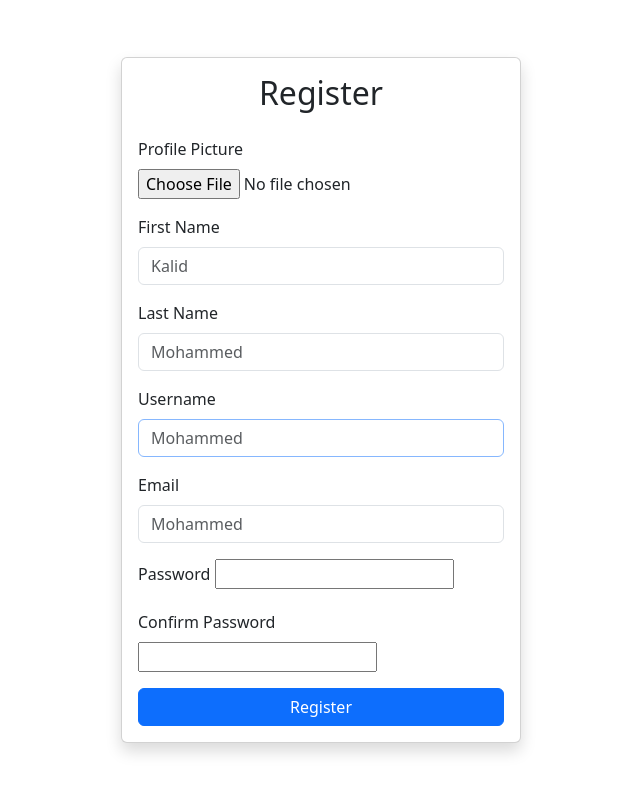
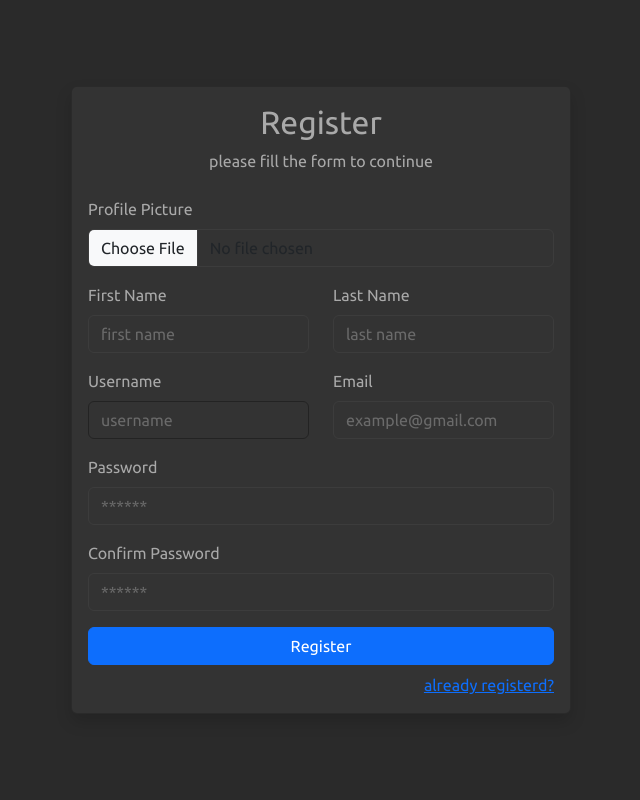
Before and after one commit to kalid-26/task_manager, a Django app: page /register/ in a window 1280 px wide. Shown: the whole page, without its empty margins (319-959 px from the left). Run offline with Django 5.2, Linux system fonts and the light colour scheme; some libraries are stand-ins or nearby versions.

Commit message:
added some files

```diff
--- a/apps/accounts/forms.py
+++ b/apps/accounts/forms.py
@@ -22,58 +22,73 @@ class CustomUserLogin(AuthenticationForm):
     )
 
 class RegisterForm(UserCreationForm):
+    email = forms.EmailField(
+        required=True,
+        widget=forms.EmailInput(
+            attrs={
+                "class": "form-control",
+                "placeholder": "example@gmail.com"
+            }
+        )
+    )
+
+    password1 = forms.CharField(
+        widget=forms.PasswordInput(
+            attrs={
+                "class": "form-control",
+                "placeholder": "******"
+            }
+        )
+    )
+
+    password2 = forms.CharField(
+        widget=forms.PasswordInput(
+            attrs={
+                "class": "form-control",
+                "placeholder": "******"
+            }
+        )
+    )
+
     class Meta:
         model = CustomUser
-        fields = ['profile_pic', 'first_name', 'last_name', 'username', 'email', 'password', 'password2']
+        fields = ['profile_pic', 'first_name', 'last_name', 'username', 'email', 'password1', 'password2']
 
         widgets = {
-            # "profile_pic": forms.ImageField(
-            #     attrs={
-            #         "class": "form-control",
-            #         "placeholder": "Kalid"
-            #     }
-            # ),
+
+            "profile_pic": forms.FileInput(
+                attrs={
+                    "class": "form-control",
+                }
+            ),
 
             "first_name": forms.TextInput(
                 attrs={
                     "class": "form-control",
-                    "placeholder": "Kalid"
+                    "placeholder": "first name"
                 }
             ),
 
             "last_name": forms.TextInput(
                 attrs={
                     "class": "form-control",
-                    "placeholder": "Mohammed"
+                    "placeholder": "last name"
                 }
             ),
 
             "username": forms.TextInput(
                 attrs={
                     "class": "form-control",
-                    "placeholder": "Mohammed"
-                }
-            ),
-
-            "email": forms.EmailInput(
-                attrs={
-                    "class": "form-control",
-                    "placeholder": "Mohammed"
-                }
-            ),
-
-            "password1": forms.PasswordInput(
-                attrs={
-                    "class": "form-control",
-                    "placeholder": "Mohammed"
-                }
-            ),
-
-            "password2": forms.PasswordInput(
-                attrs={
-                    "class": "form-control",
-                    "placeholder": "Mohammed"
+                    "placeholder": "username"
                 }
             ),
 
         }
+
+    def clean_email(self):
+        email = self.cleaned_data.get('email')
+
+        if CustomUser.objects.filter(email=email).exists():
+            raise forms.ValidationError("this email is already registerd!")
+
+        return email.lower()
--- a/apps/accounts/views.py
+++ b/apps/accounts/views.py
@@ -5,6 +5,9 @@ from django.urls import reverse_lazy
 from django.views.generic import CreateView, DetailView
 from django.contrib.auth.mixins import LoginRequiredMixin
 from django.contrib.auth import get_user_model
+from django.contrib.auth import login
+
+from django.contrib import messages
 
 User = get_user_model()
 
@@ -13,7 +16,17 @@ User = get_user_model()
 class RegisterView(CreateView):
     form_class = RegisterForm
     template_name = "registration/register.html"
-    success_url = reverse_lazy("login")
+    success_url = reverse_lazy("tasks:list_task")
+
+    def form_valid(self, form):
+        response =  super().form_valid(form)
+
+        # Auto Login
+        login(self.request, self.object)
+
+        messages.success(self.request, "Account created successfully.")
+
+        return response
 
 class ProfileView(LoginRequiredMixin, DetailView):
     model = User
--- a/apps/tasks/templates/tasks/list_task.html
+++ b/apps/tasks/templates/tasks/list_task.html
@@ -32,7 +32,6 @@
 
     <thead>
         <tr>
-            <th>Profile Picture</th>
             <th>Title</th>
             <th>Status</th>
             <th>Created</th>
@@ -43,7 +42,6 @@
     <tbody>
         {% for task in tasks %}
         <tr>
-            <td><img src="{{ task.profile_pic }}"></td>
             <td>{{ task.title }}</td>
             <td>
                 {% if task.get_status_display == "Pending" %}
--- /dev/null
+++ b/static/css/fonts.css
@@ -0,0 +1,9 @@
+@font-face {
+    font-family: ubuntu-r;
+    src: url(../fonts/Ubuntu-Regular.ttf);
+}
+
+@font-face {
+    font-family: ubuntu-b;
+    src: url(../fonts/Ubuntu-Bold.ttf);
+}
--- a/static/css/style.css
+++ b/static/css/style.css
@@ -1,17 +1,44 @@
+body{
+    font-family: ubuntu-r;
+    background-color: rgb(42, 42, 42);
+}
+
 .auth-design{
     height: 100vh;
     display: flex;
     align-items: center;
     justify-content: center;
-    /* margin: 0 auto; */
     flex-direction: column;
 }
 
 .auth-card{
     width: 400px;
 }
+.auth-card,
+.reg-card{
+    background-color: rgb(51, 51, 51);
+    color: rgb(169, 169, 169);
+}
+
+.reg-card{
+    width: 500px;
+}
+
+.form-control,
+.form-select{
+    box-shadow: none;
+    background-color: transparent;
+    border: 1px solid rgb(60, 60, 60);
+}
 
 .form-control:focus,
 .form-select:focus{
     box-shadow: none;
+    background-color: transparent;
+    border: 1px solid rgb(35, 35, 35);
 }
+
+.form-control::placeholder,
+.form-select::placeholder{
+    color: rgb(106, 106, 106);
+}
--- a/templates/base.html
+++ b/templates/base.html
@@ -7,6 +7,7 @@
     <title>{% block title %}Task Manager{% endblock %}</title>
 
     <link rel="stylesheet" href="{% static 'css/bootstrap.css' %}">
+    <link rel="stylesheet" href="{% static 'css/fonts.css' %}">
     <link rel="stylesheet" href="{% static 'css/style.css' %}">
     <link rel="stylesheet" href="{% static 'icons/remixicon.css' %}">
 
--- a/templates/registration/register.html
+++ b/templates/registration/register.html
@@ -5,16 +5,13 @@
 {% block content %}
 
 <div class="auth-design">
-    <div class="card shadow auth-card">
+    <div class="card shadow reg-card">
         <div class="card-body">
 
-            <h2 class="text-center mb-4">Register</h2>
-
-            {% if form.errors %}
-                <dic class="alert alert-danger">
-                    invalid username or password
+            <div class="text-center mb-4">
+                <h2>Register</h2>
+                <p>please fill the form to continue</p>
             </div>
-            {% endif %}
 
             <form method="post" enctype="multipart/form-data">
                 {% csrf_token %}
@@ -23,25 +20,33 @@
                     <label class="form-label">Profile Picture</label>
                     {{ form.profile_pic }}
                 </div>
-
+                <div class="row">
+                    <div class="col-md-6">
                         <div class="mb-3">
                             <label class="form-label">First Name</label>
                             {{ form.first_name }}
                         </div>
-
+                    </div>
+                    <div class="col-md-6">
                         <div class="mb-3">
                             <label class="form-label">Last Name</label>
                             {{ form.last_name }}
                         </div>
-
+                    </div>
+                </div>
+                <div class="row">
+                    <div class="col-md-6">
                         <div class="mb-3">
                             <label class="form-label">Username</label>
                             {{ form.username }}
                         </div>
-
+                    </div>
+                    <div class="col-md-6">
                         <div class="mb-3">
                             <label class="form-label">Email</label>
                             {{ form.email }}
+                        </div>
+                    </div>
                 </div>
 
                 <div class="mb-3">
@@ -54,8 +59,10 @@
                     {{ form.password2 }}
                 </div>
 
-                <button type="submit" class="btn btn-primary w-100">Register</button>
-
+                <button type="submit" class="btn btn-primary w-100 mb-2">Register</button>
+                <div class="d-flex justify-content-end">
+                    <a href="{% url 'login' %}" class="">already registerd?</a>
+                </div>
             </form>
         </div>
 
```
Also changed, not shown: templates/registration/login.html (+8 -3 lines), static/fonts/Ubuntu-Bold.ttf (added), static/fonts/Ubuntu-BoldItalic.ttf (added), static/fonts/Ubuntu-Italic.ttf (added), static/fonts/Ubuntu-Light.ttf (added), static/fonts/Ubuntu-LightItalic.ttf (added), static/fonts/Ubuntu-Medium.ttf (added), static/fonts/Ubuntu-MediumItalic.ttf (added), static/fonts/Ubuntu-Regular.ttf (added), 1 other file. Lines whose indentation alone changed are shown as unchanged.
